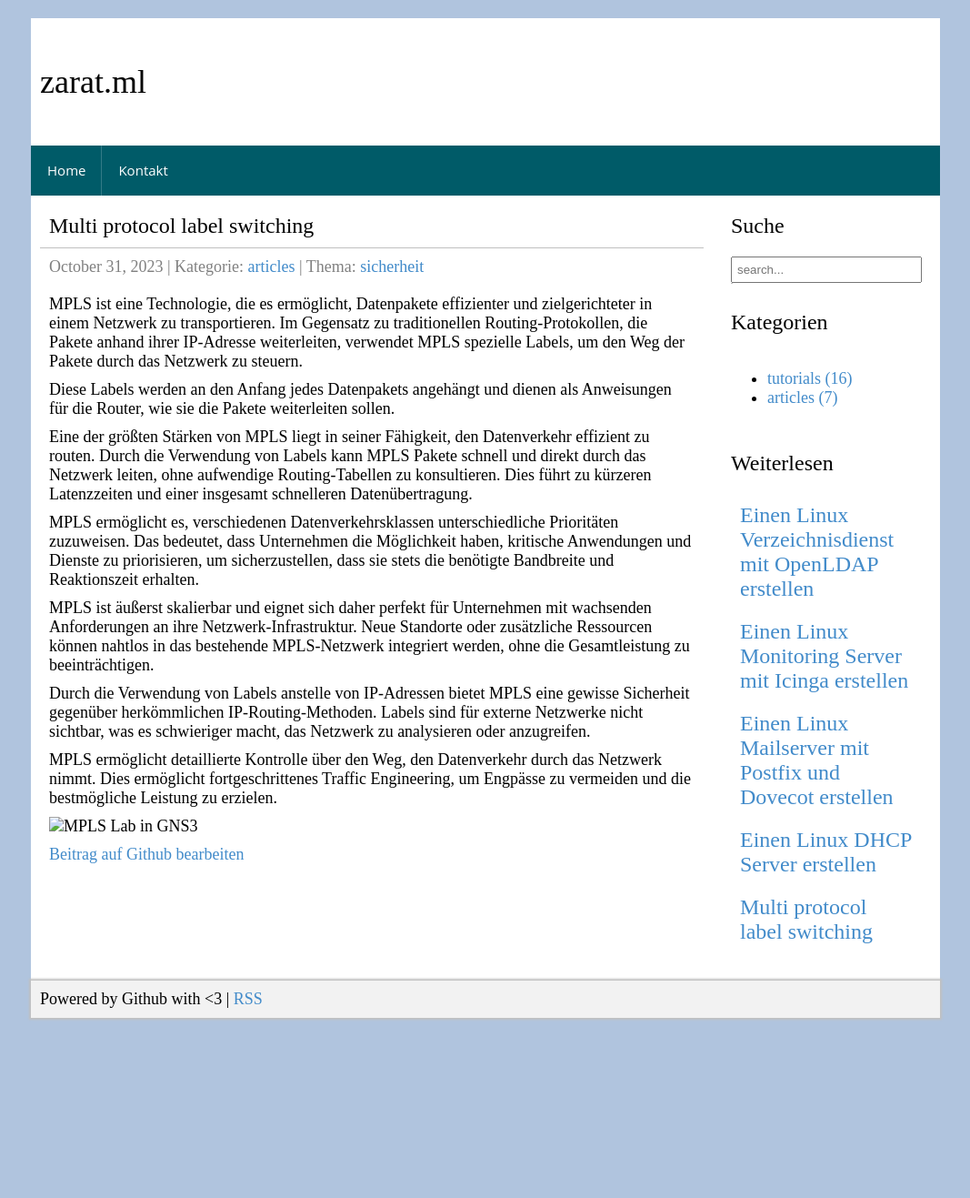
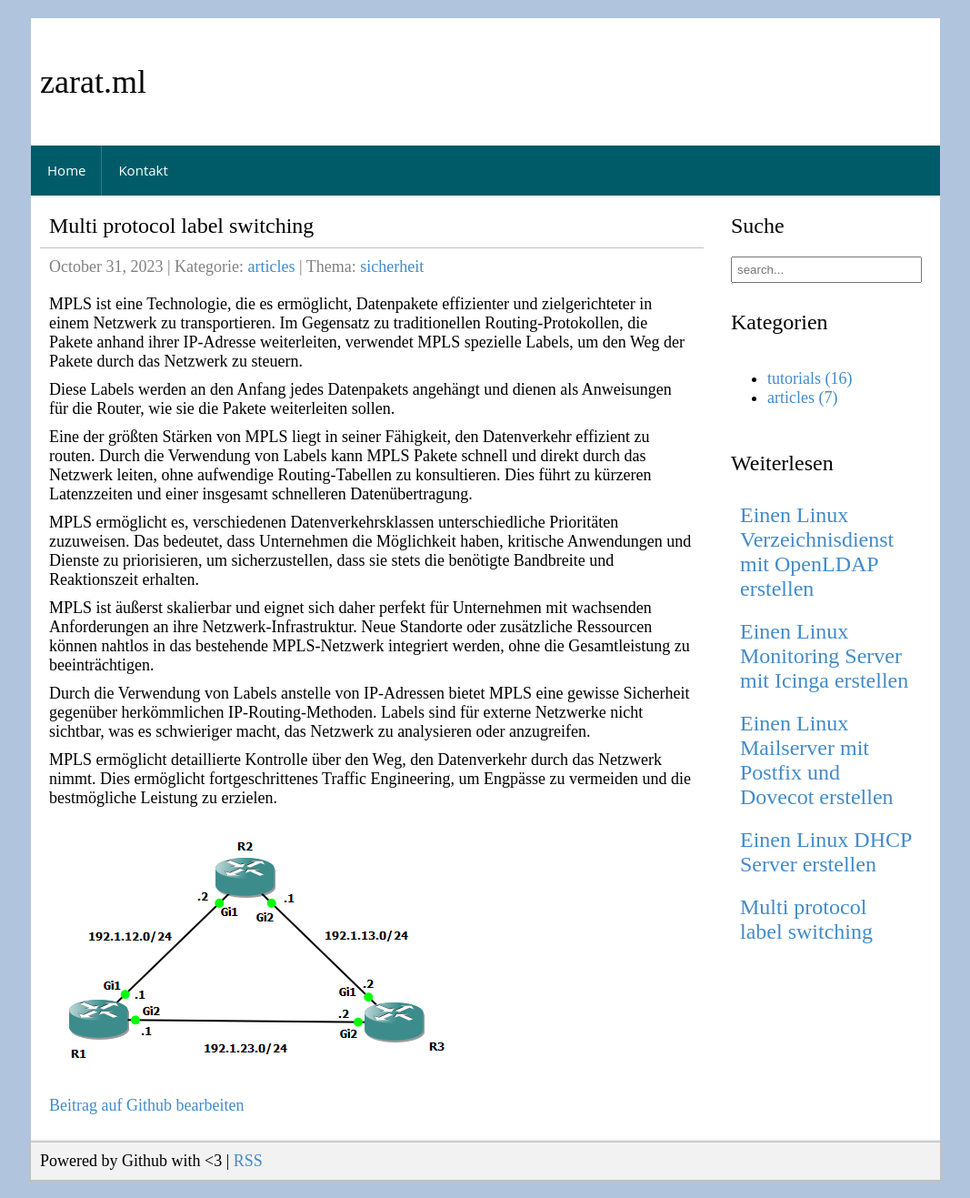
Before and after one commit to zarat/zarat.github.io, a Jekyll site: the page built from _posts/2023-10-31-mpls.markdown, in a window 1280 px wide. Shown: the whole page at 91% size, without its empty margins (106-1173 px from the left). Built offline with Jekyll 4.4.1, drawn with Linux system fonts in a browser that asks for light colours; before the commit the page ends 1139 px from its top, so only the background shows below that.

Commit message:
Update 2023-10-31-mpls.markdown

```diff
--- a/_posts/2023-10-31-mpls.markdown
+++ b/_posts/2023-10-31-mpls.markdown
@@ -23,4 +23,4 @@ Durch die Verwendung von Labels anstelle von IP-Adressen bietet MPLS eine gewiss
 
 MPLS ermöglicht detaillierte Kontrolle über den Weg, den Datenverkehr durch das Netzwerk nimmt. Dies ermöglicht fortgeschrittenes Traffic Engineering, um Engpässe zu vermeiden und die bestmögliche Leistung zu erzielen.
 
-![MPLS Lab in GNS3](/assets/mpls_lab.png)
+![MPLS Lab in GNS3](/assets/images/mpls_lab.png)
```
